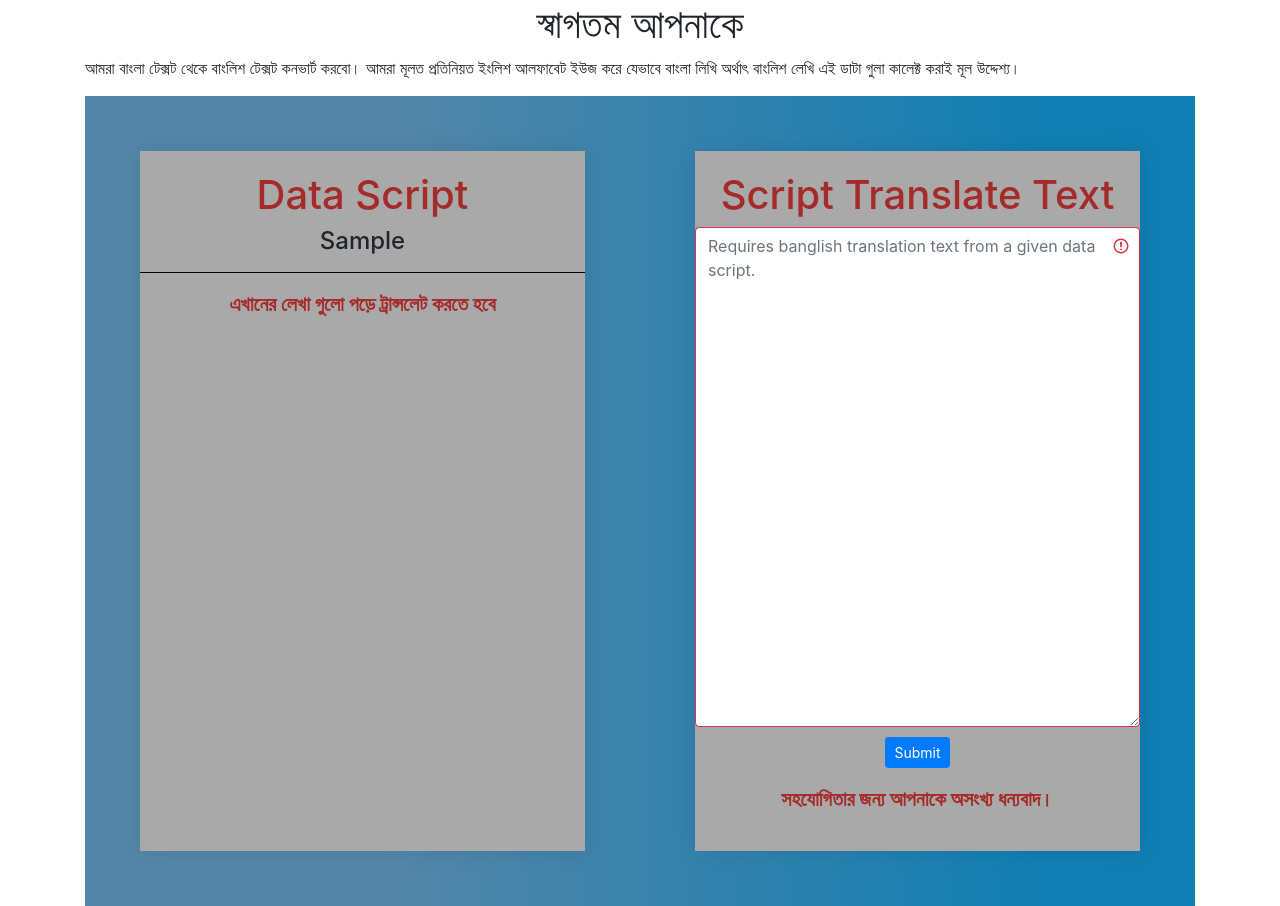
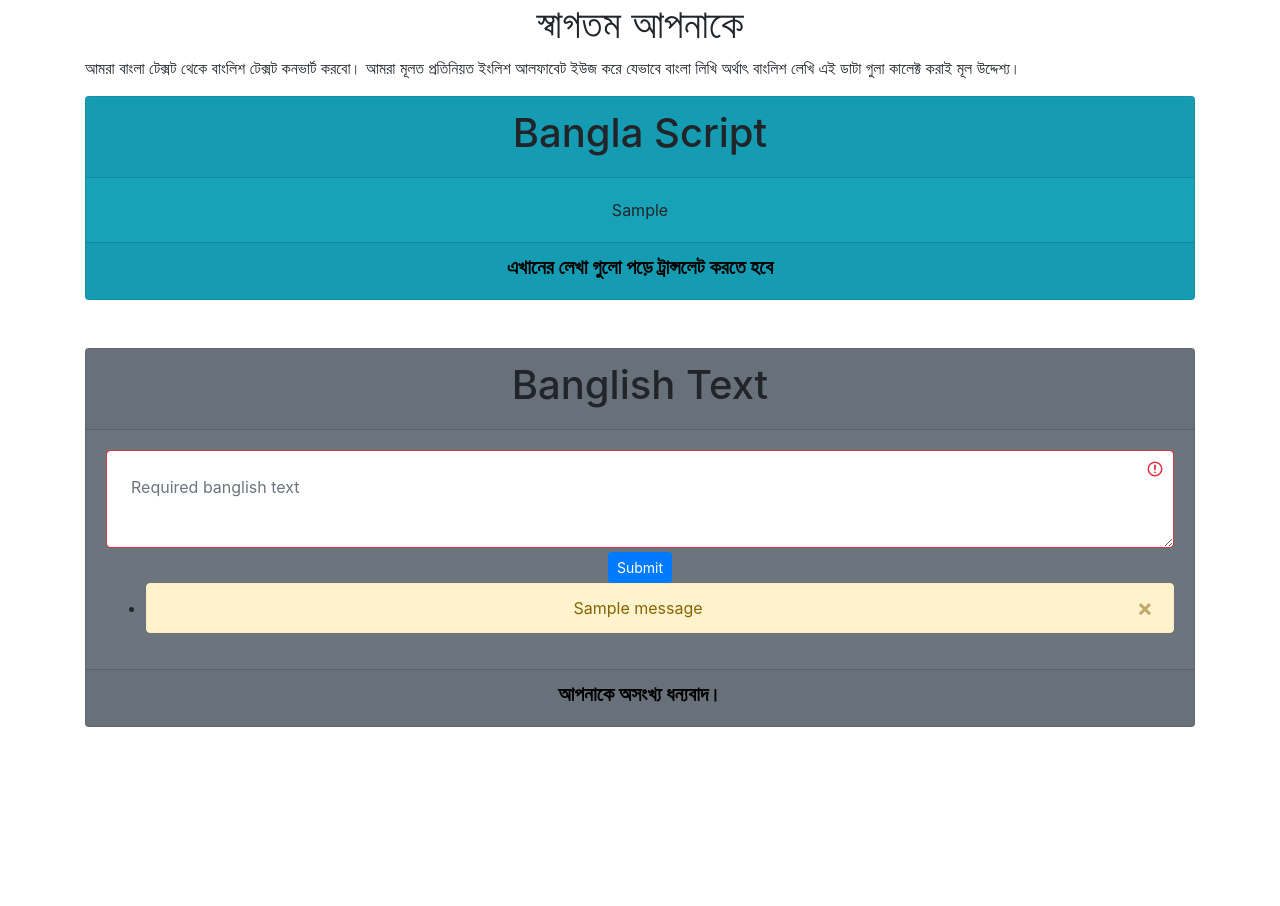
Before and after one commit to afridi01/data_collection, a Django app: page / in a window 1280 px wide. Shown: the part 56-962 px from the top of the page. After the commit the page ends 783 px from the top, so only its background shows below. Run offline with Django 3.2, Linux system fonts and the light colour scheme; tables that the repository leaves empty hold one stand-in row (values such as "Sample post"); one stand-in notice (Sample message) is shown; parts of the project's set-up code (start-up, migrations or seed data) failed here and were passed over; some libraries are stand-ins or nearby versions.

Commit message:
desing new UI

```diff
--- a/MainApp/templates/index.html
+++ b/MainApp/templates/index.html
@@ -1,86 +1,31 @@
-<!doctype html>
+<!DOCTYPE html>
 <html lang="en">
+
 <head>
-    <!-- Required meta tags -->
-    <meta charset="utf-8">
-    <meta name="viewport" content="width=device-width, initial-scale=1, shrink-to-fit=no">
+    <meta charset="UTF-8">
+    <meta name="viewport" content="width=device-width, initial-scale=1.0">
+    <title>Document</title>
+    <link rel="stylesheet" href="style.css">
 
-    <!-- Bootstrap CSS -->
     <link rel="stylesheet" href="https://stackpath.bootstrapcdn.com/bootstrap/4.5.2/css/bootstrap.min.css"
           integrity="sha384-JcKb8q3iqJ61gNV9KGb8thSsNjpSL0n8PARn9HuZOnIxN0hoP+VmmDGMN5t9UJ0Z" crossorigin="anonymous">
 
-    <title>Data Collection Site</title>
-
     <style>
-
-
-        h1 {
-
-            text-align: center;
-            display: block;
-        }
-
-        textarea {
-            min-height: 500px;
-            margin-bottom: 10px;
+        .text {
+            color: black;
+            font-weight: bold;
 
         }
 
-
-        .parent {
-            display: flex;
-            flex-wrap: wrap;
-            justify-content: center;
-            background: rgb(71, 125, 161);
-            background: linear-gradient(90deg, rgba(71, 125, 161, 0.9304096638655462) 27%, rgba(17, 126, 179, 1) 86%);
+        .area {
+            height: 100px;
         }
-
-        .box {
-            background: darkgray;
-            width: 100%;
-            position: relative;
-            text-align: center;
-            padding: 20px 0;
-            margin: auto;
-            box-shadow: 0 0 20px 0px rgba(0, 0, 0, 0.1);
-            overflow: hidden;
-
-            flex: 2 2 150px; /*  Stretching: */
-            flex: 1 1 150px; /*  No stretching: */
-            margin: 55px;
-        }
-
-        .script {
-            height: 700px;
-            overflow-y: scroll;
-
-        }
-
-        .lastText {
-            display: flex;
-            font-weight: bold;
-            color: brown;
-            font-size: 20px;
-            justify-content: center;
-        }
-
-        @media only screen and  (min-width: 300px) {
-            .box {
-                width: 100%;
+    </style>
+</head>
 
 
-            }
-            .sct{
-                height: auto;
-            }
+<body>
 
-
-        }
-
-
-    </style>
-</head>
-<body>
 <nav class="navbar navbar-expand-lg navbar-dark bg-dark">
     <a class="navbar-brand" href="{% url 'homepage' %}">DataCollection</a>
     <button class="navbar-toggler" type="button" data-toggle="collapse" data-target="#navbarSupportedContent"
@@ -98,48 +43,73 @@
     </div>
 </nav>
 
-<div class="container">
 
-    <h1>স্বাগতম আপনাকে </h1>
+<div class="container mt-10  ">
+
+    <h1 style="text-align: center;">স্বাগতম আপনাকে </h1>
     <p>আমরা বাংলা টেক্সট থেকে বাংলিশ টেক্সট কনভার্ট করবো। আমরা মূলত প্রতিনিয়ত ইংলিশ আলফাবেট ইউজ করে যেভাবে বাংলা লিখি
         অর্থাৎ বাংলিশ লেখি এই ডাটা গুলা কালেক্ট করাই মূল উদ্দেশ্য। </p>
 
 
-    <div class="parent white">
-        <div class="box script">
+    <div class="card text-center bg-info mb-5">
+        <div class="card-header">
+            <h1>Bangla Script</h1>
+        </div>
+        <div class="card-body">
 
-            <h1 style="color: brown;">Data Script</h1>
+            <p class="card-text">{{ data.script }}</p>
 
-            <h4 style="width: 100%">{{ data.script }}</h4>
-            <hr color="black">
-            <p class="lastText"> এখানের লেখা গুলো পড়ে ট্রান্সলেট করতে হবে</p>
+        </div>
+        <div class="card-footer text-muted">
+            <h5 class="text">এখানের লেখা গুলো পড়ে ট্রান্সলেট করতে হবে</h5>
+        </div>
+    </div>
 </div>
 
-        <div class="box ">
+<div class="container mt-5">
+    <div class="card text-center bg-secondary mb-3">
+        <div class="card-header">
+            <h1>Banglish Text</h1>
+        </div>
+        <div class="card-body">
 
-            <form class="was-validated " action="" method="post">
+            <form class="was-validated" action="" method="POST">
                 {% csrf_token %}
                 <div class="mb-3">
-                    <h1 style="color: brown;width: 100%">Script Translate Text</h1>
                     <input type="number" class="d-none" name="id" value="{{ data.id }}">
-                    <textarea name="text" class="form-control is-invalid sct" id="validationTextarea"
-                              placeholder="Requires banglish translation text from a given data script. "
-                              required></textarea>
+                    <textarea name="text" class="form-control is-invalid area p-4" id="validationTextarea"
+                              placeholder="Required banglish text" required></textarea>
+                    <div class="invalid-feedback">
+
+                    </div>
 
                     <input type="submit" class="btn btn-primary btn-sm ">
+                    <div class="form-group">
+                        {% if messages %}
+                        <ul class="messages">
+                          {% for message in messages %}
+                            <li>
+                                <div class="alert alert-warning alert-dismissible fade show" role="alert"> {{ message }}
+                                 <button type="button" class="close" data-dismiss="alert" aria-label="Close">
+                                     <span aria-hidden="true">&times;</span> </button></div>
+                            </li>
+                            {% endfor %}
+                        </ul>
+                        {% endif %}
 
-
+                    </div>
                 </div>
             </form>
 
-            <p class="lastText"> সহযোগিতার জন্য আপনাকে অসংখ্য ধন্যবাদ। </p>
+        </div>
+        <div class="card-footer text-muted">
+            <h5 class="text">আপনাকে অসংখ্য ধন্যবাদ। </h5>
+        </div>
     </div>
 
 </div>
 
 
-    <!-- Optional JavaScript -->
-    <!-- jQuery first, then Popper.js, then Bootstrap JS -->
 <script src="https://code.jquery.com/jquery-3.5.1.slim.min.js"
         integrity="sha384-DfXdz2htPH0lsSSs5nCTpuj/zy4C+OGpamoFVy38MVBnE+IbbVYUew+OrCXaRkfj"
         crossorigin="anonymous"></script>
--- a/MainApp/views.py
+++ b/MainApp/views.py
@@ -1,4 +1,5 @@
 from django.shortcuts import render, redirect
+from django.contrib import messages
 from .models import *
 
 
@@ -14,6 +15,7 @@ def index(request):
         datascript.save()
         textinput = ScriptInput(inputText=text, user_that_input=datascript)
         textinput.save()
+        messages.success(request, 'text saved!')
         return redirect('/')
 
     context = {'data': data}
```
Also changed, not shown: MainApp/templates/img/IMG_20200211_221336.jpg (deleted), MainApp/templates/img/afridi-images.png (deleted). Lines whose indentation alone changed are shown as unchanged.
